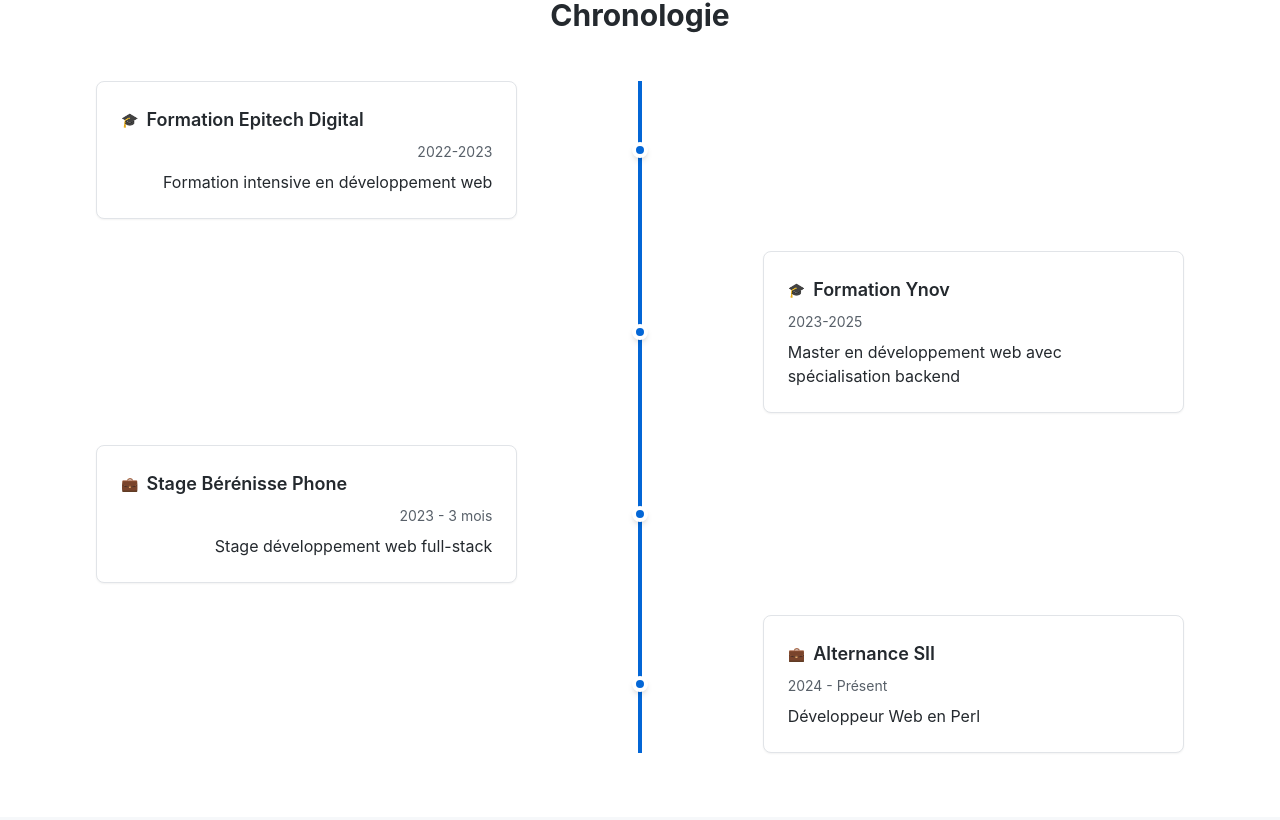
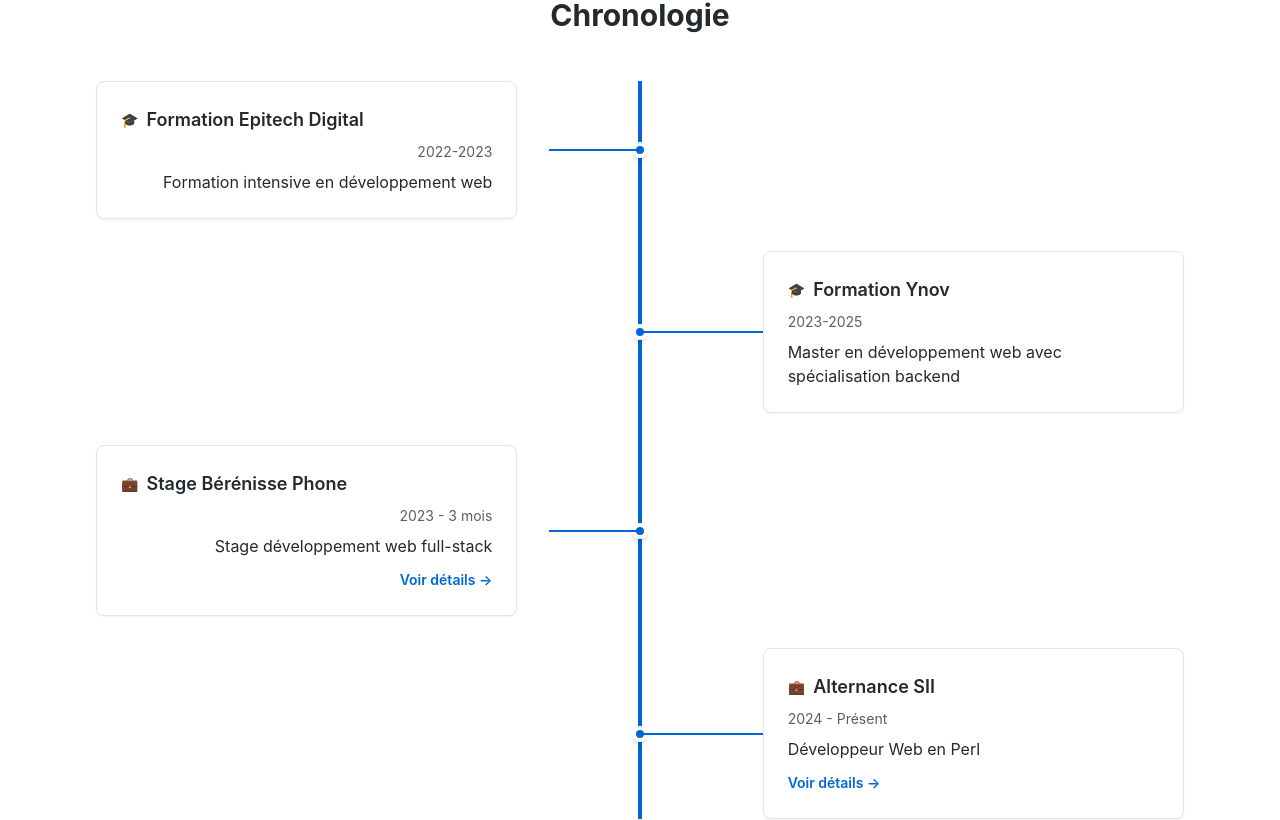
Before and after one commit to theo-stoffelbach/PorteFolio, a Next.js app: page / in a window 1280 px wide. Shown: the part 485-1305 px from the top of the page. Built offline with nearby package versions, Linux system fonts and the light colour scheme; no server answers.

Commit message:
feat: Improve Timeline with horizontal connector lines
- Add horizontal lines connecting experience boxes to central timeline
- Lines only appear when there's content on both sides
- Add links to experience detail pages from timeline
- Improve visual alignment and styling

```diff
--- a/components/Timeline.tsx
+++ b/components/Timeline.tsx
@@ -79,21 +79,18 @@
             {events.map((event, index) => (
               <div
                 key={event.id}
-                className={`flex items-center ${
-                  event.side === "left" ? "flex-row" : "flex-row-reverse"
-                } ${
+                className={`flex items-center relative ${
                   scrolled
                     ? "opacity-100 translate-x-0"
                     : "opacity-0 translate-x-8"
                 } transition-all duration-700`}
                 style={{ transitionDelay: `${index * 150}ms` }}
               >
-                <div
-                  className={`w-5/12 ${
-                    event.side === "left" ? "pr-8 text-right" : "pl-8"
-                  }`}
-                >
-                  <div className="bg-white dark:bg-gray-700 border border-github-border dark:border-gray-600 rounded-lg p-6 shadow-sm hover:shadow-md transition-shadow">
+                {/* Conteneur gauche avec boîte et trait */}
+                {event.side === "left" && (
+                  <>
+                    <div className="w-5/12 pr-8 text-right relative z-20">
+                      <div className="bg-white dark:bg-gray-700 border border-github-border dark:border-gray-600 rounded-lg p-6 shadow-sm hover:shadow-md transition-shadow cursor-pointer hover:border-github-blue dark:hover:border-blue-400">
                         <div className="flex items-center gap-2 mb-2">
                           <span className="text-sm font-semibold text-github-blue dark:text-blue-400">
                             {event.type === "formation" ? "🎓" : "💼"}
@@ -108,16 +105,62 @@
                         <p className="text-github-gray-dark dark:text-gray-300">
                           {event.description}
                         </p>
+                        {event.type === "experience" && (
+                          <a href={`/experiences/${event.id}`} className="mt-3 inline-block text-github-blue dark:text-blue-400 hover:underline text-sm font-semibold">
+                            Voir détails →
+                          </a>
+                        )}
                       </div>
                     </div>
 
-                {/* Point sur la ligne */}
-                <div className="relative z-10 w-2/12 flex justify-center">
+                    {/* Trait horizontal gauche + Point sur la ligne */}
+                    <div className="relative z-10 w-2/12 flex justify-center pointer-events-none">
+                      <div className="absolute top-1/2 right-1/2 transform -translate-y-1/2 h-0.5 bg-github-blue dark:bg-blue-500 w-1/2"></div>
                       <div className="w-4 h-4 bg-github-blue dark:bg-blue-500 rounded-full border-4 border-white dark:border-gray-800 shadow-md"></div>
                     </div>
 
-                {/* Espace vide */}
+                    {/* Espace vide droite */}
                     <div className="w-5/12"></div>
+                  </>
+                )}
+
+                {/* Conteneur droite avec boîte et trait */}
+                {event.side === "right" && (
+                  <>
+                    {/* Espace vide gauche */}
+                    <div className="w-5/12"></div>
+
+                    {/* Point sur la ligne + Trait horizontal droite */}
+                    <div className="relative z-10 w-2/12 flex justify-center pointer-events-none">
+                      <div className="absolute top-1/2 left-1/2 transform -translate-y-1/2 h-0.5 bg-github-blue dark:bg-blue-500 w-3/4"></div>
+                      <div className="w-4 h-4 bg-github-blue dark:bg-blue-500 rounded-full border-4 border-white dark:border-gray-800 shadow-md"></div>
+                    </div>
+
+                    <div className="w-5/12 pl-8 relative z-20">
+                      <div className="bg-white dark:bg-gray-700 border border-github-border dark:border-gray-600 rounded-lg p-6 shadow-sm hover:shadow-md transition-shadow cursor-pointer hover:border-github-blue dark:hover:border-blue-400">
+                        <div className="flex items-center gap-2 mb-2">
+                          <span className="text-sm font-semibold text-github-blue dark:text-blue-400">
+                            {event.type === "formation" ? "🎓" : "💼"}
+                          </span>
+                          <h3 className="text-lg font-semibold text-github-gray-dark dark:text-white">
+                            {event.title}
+                          </h3>
+                        </div>
+                        <p className="text-sm text-github-gray dark:text-gray-300 mb-2">
+                          {event.date}
+                        </p>
+                        <p className="text-github-gray-dark dark:text-gray-300">
+                          {event.description}
+                        </p>
+                        {event.type === "experience" && (
+                          <a href={`/experiences/${event.id}`} className="mt-3 inline-block text-github-blue dark:text-blue-400 hover:underline text-sm font-semibold">
+                            Voir détails →
+                          </a>
+                        )}
+                      </div>
+                    </div>
+                  </>
+                )}
               </div>
             ))}
           </div>
```
Lines whose indentation alone changed are shown as unchanged.
